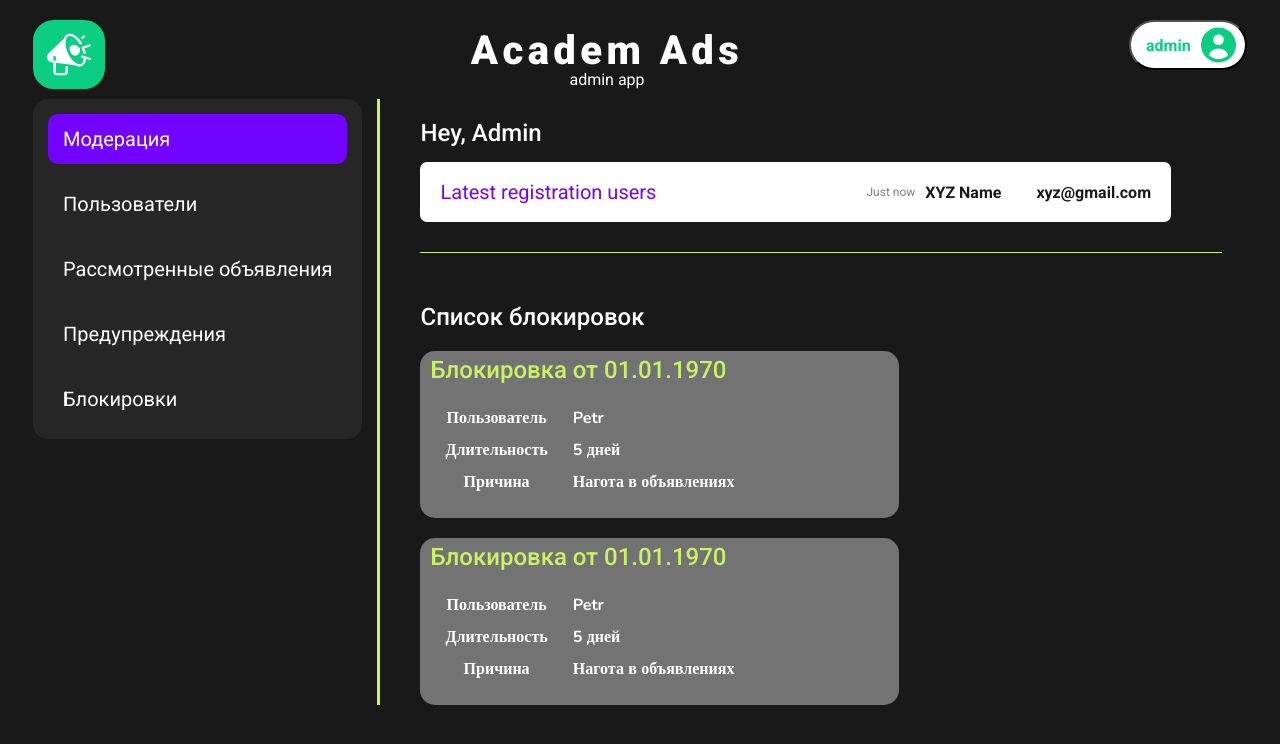
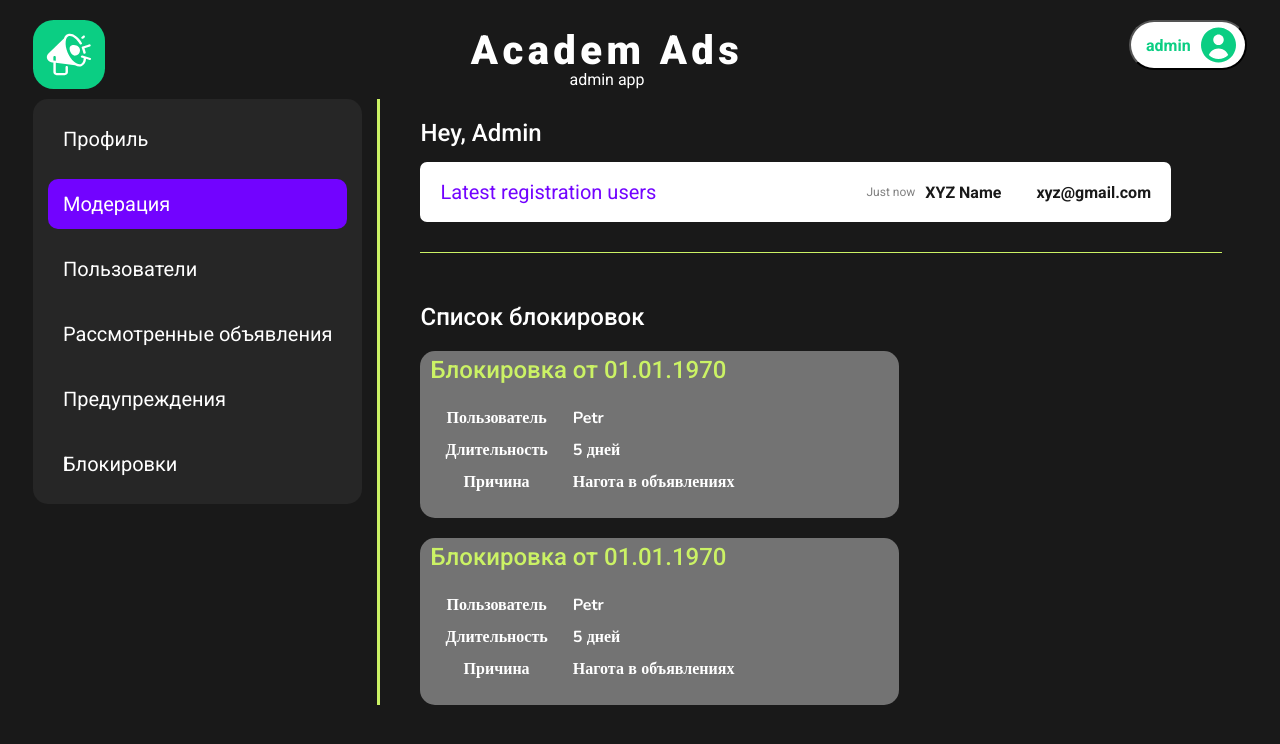
Before and after one commit to nsukrpo/academ-ads-web, a React (Create React App) app: page /blockings in a window 1280 px wide. Shown: the top 744 px of the page. Built offline with nearby package versions, Linux system fonts and the light colour scheme.

Commit message:
Profile navigation

```diff
--- a/src/components/sidebar/Sidebar.jsx
+++ b/src/components/sidebar/Sidebar.jsx
@@ -5,6 +5,9 @@ import { Link } from 'react-router-dom';
 function Sidebar() {
     return (
             <div className="sidebar__column">
+                <li className="sidebar__element">
+                    <Link to="/users/id" className = "heading__B1 nav__text">Профиль</Link>
+                </li>
                 <li className="sidebar__element active">
                     <Link to="/moderation" className = "heading__B1 nav__text">Модерация</Link>
                 </li>
```
